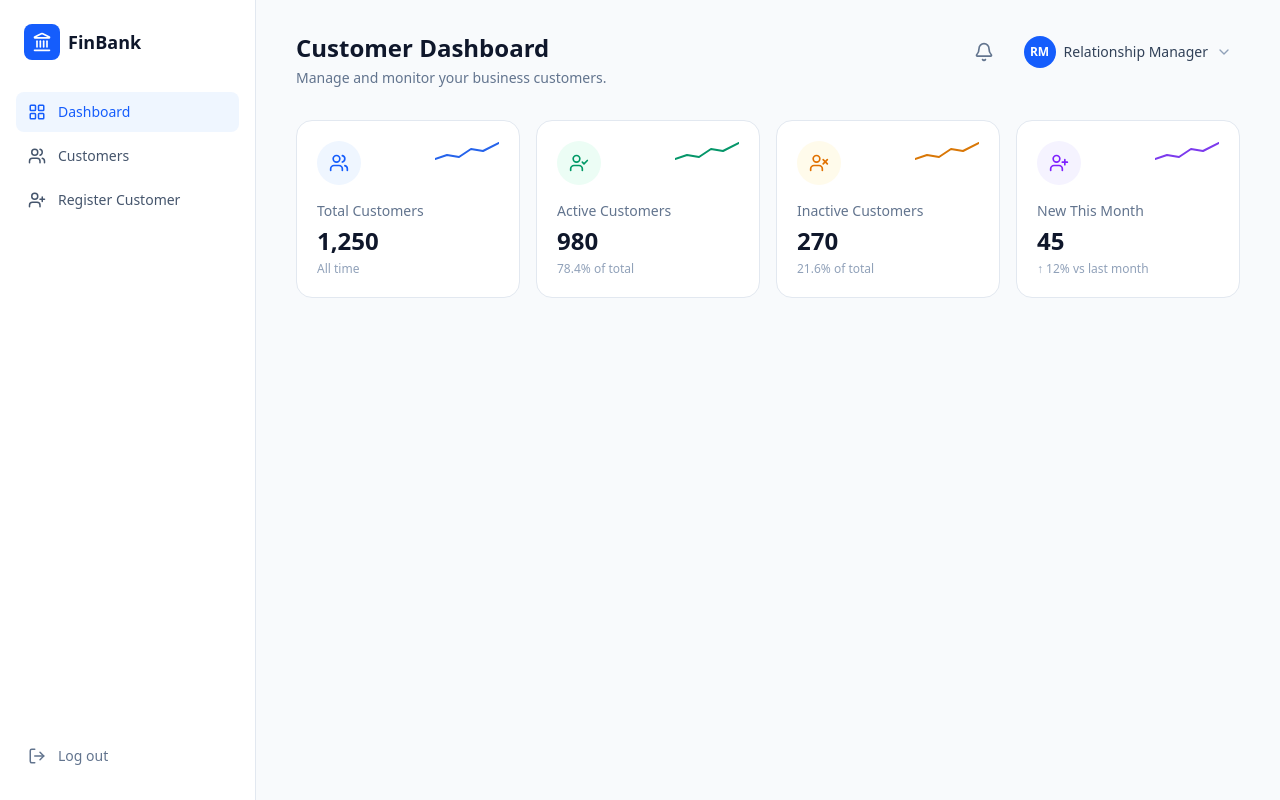
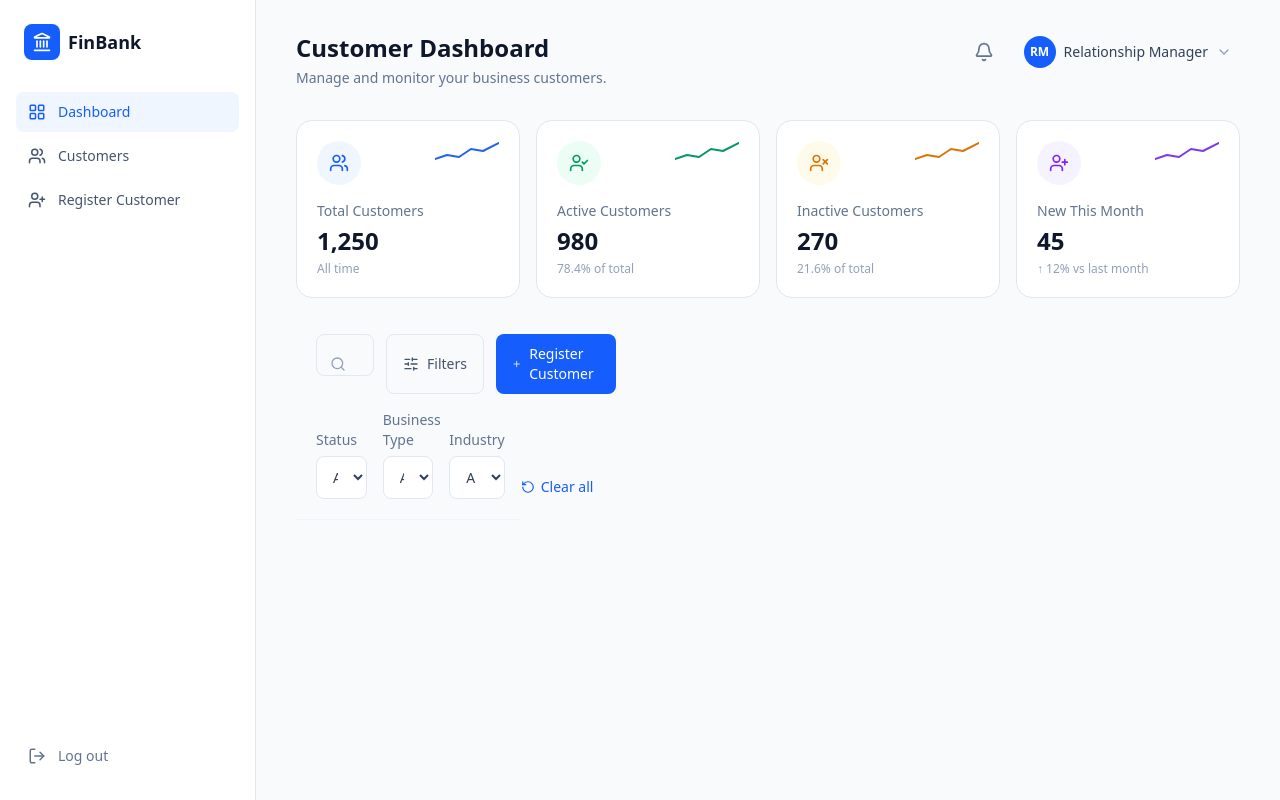
Before and after one commit to bakeji/customer-management-dashboard, a Next.js app: page / in a window 1280 px wide. Built offline with nearby package versions, Linux system fonts and the light colour scheme.

Commit message:
Add CustomerFilters component and implement filtering functionality in DashboardPage

```diff
--- a/app/page.tsx
+++ b/app/page.tsx
@@ -5,14 +5,47 @@ import { Users, UserCheck, UserX, UserPlus } from "lucide-react";
 import StatCard from "@/components/statCards";
 import Topbar from "@/components/Topbar";
 import { mockCustomers, dashboardStats } from "@/lib/mock-data";
-
-
-
-
-
+import CustomerFilters from "@/components/CustomerFilters";
+import { useMemo, useState } from "react";
+import { businessTypes, industries } from "@/lib/validation";
 type LoadState = "ready" | "loading" | "error";
 
 export default function DashboardPage() {
+
+  const [search, setSearch] = useState("");
+  const [status, setStatus] = useState("All Statuses");
+  const [businessType, setBusinessType] = useState("All Types");
+  const [industry, setIndustry] = useState("All Industries");
+  const [page, setPage] = useState(1);
+  const [pageSize, setPageSize] = useState(5);
+  const [loadState, setLoadState] = useState<LoadState>("ready");
+
+  const filtered = useMemo(() => {
+    return mockCustomers.filter((customer) => {
+      const matchesSearch =
+        search.trim() === "" ||
+        [customer.businessName, customer.contactPerson, customer.email]
+          .join(" ")
+          .toLowerCase()
+          .includes(search.trim().toLowerCase());
+      const matchesStatus = status === "All Statuses" || customer.status === status;
+      const matchesType = businessType === "All Types" || customer.businessType === businessType;
+      const matchesIndustry = industry === "All Industries" || customer.industry === industry;
+      return matchesSearch && matchesStatus && matchesType && matchesIndustry;
+    });
+  }, [search, status, businessType, industry]);
+
+  const totalItems = dashboardStats.total;
+  const totalPages = Math.max(1, Math.ceil(totalItems / pageSize));
+
+
+  const handleClearAll = () => {
+    setSearch("");
+    setStatus("All Statuses");
+    setBusinessType("All Types");
+    setIndustry("All Industries");
+    setPage(1);
+  };
 
 
 
@@ -54,6 +87,34 @@ export default function DashboardPage() {
           tone="violet"
         />
 
+
+        <CustomerFilters
+          search={search}
+          onSearchChange={(value) => {
+            setSearch(value);
+            setPage(1);
+          }}
+          status={status}
+          onStatusChange={(value) => {
+            setStatus(value);
+            setPage(1);
+          }}
+          businessType={businessType}
+          onBusinessTypeChange={(value) => {
+            setBusinessType(value);
+            setPage(1);
+          }}
+          industry={industry}
+          onIndustryChange={(value) => {
+            setIndustry(value);
+            setPage(1);
+          }}
+          onClearAll={handleClearAll}
+          statusOptions={["Active", "Pending", "Inactive"]}
+          businessTypeOptions={[...businessTypes]}
+          industryOptions={[...industries]}
+        />
+
       </div>
 
     </DashboardShell>
--- /dev/null
+++ b/components/CustomerFilters.tsx
@@ -0,0 +1,113 @@
+"use client";
+
+import { Search, SlidersHorizontal, RotateCcw, Plus } from "lucide-react";
+import Link from "next/link";
+
+interface CustomerFiltersProps {
+  search: string;
+  onSearchChange: (value: string) => void;
+  status: string;
+  onStatusChange: (value: string) => void;
+  businessType: string;
+  onBusinessTypeChange: (value: string) => void;
+  industry: string;
+  onIndustryChange: (value: string) => void;
+  onClearAll: () => void;
+  statusOptions: string[];
+  businessTypeOptions: string[];
+  industryOptions: string[];
+}
+
+export default function CustomerFilters({
+  search,
+  onSearchChange,
+  status,
+  onStatusChange,
+  businessType,
+  onBusinessTypeChange,
+  industry,
+  onIndustryChange,
+  onClearAll,
+  statusOptions,
+  businessTypeOptions,
+  industryOptions,
+}: CustomerFiltersProps) {
+  return (
+    <div className="border-b border-slate-100 p-5">
+      <div className="flex flex-col gap-3 sm:flex-row">
+        <div className="relative flex-1">
+          <Search className="pointer-events-none absolute left-3.5 top-1/2 h-4 w-4 -translate-y-1/2 text-slate-400" />
+          <input
+            type="text"
+            value={search}
+            onChange={(e) => onSearchChange(e.target.value)}
+            placeholder="Search by business name, contact person or email..."
+            className="w-full rounded-lg border border-slate-200 py-2.5 pl-10 pr-4 text-sm text-slate-700 placeholder:text-slate-400 focus:border-blue-500 focus:outline-none focus:ring-1 focus:ring-blue-500"
+          />
+        </div>
+
+        <button className="flex items-center gap-2 rounded-lg border border-slate-200 px-4 py-2.5 text-sm font-medium text-slate-600 hover:bg-slate-50">
+          <SlidersHorizontal className="h-4 w-4" />
+          Filters
+        </button>
+
+        <Link
+          href="/register"
+          className="flex items-center justify-center gap-2 rounded-lg bg-blue-600 px-4 py-2.5 text-sm font-medium text-white hover:bg-blue-700"
+        >
+          <Plus className="h-4 w-4" />
+          Register Customer
+        </Link>
+      </div>
+
+      <div className="mt-4 grid grid-cols-1 gap-4 sm:grid-cols-3 sm:items-end">
+        <FilterSelect label="Status" value={status} onChange={onStatusChange} options={["All Statuses", ...statusOptions]} />
+        <FilterSelect
+          label="Business Type"
+          value={businessType}
+          onChange={onBusinessTypeChange}
+          options={["All Types", ...businessTypeOptions]}
+        />
+        <div className="flex items-end gap-4">
+          <FilterSelect
+            label="Industry"
+            value={industry}
+            onChange={onIndustryChange}
+            options={["All Industries", ...industryOptions]}
+          />
+          <button
+            onClick={onClearAll}
+            className="mb-0.5 flex shrink-0 items-center gap-1.5 text-sm font-medium text-blue-600 hover:text-blue-700"
+          >
+            <RotateCcw className="h-3.5 w-3.5" />
+            Clear all
+          </button>
+        </div>
+      </div>
+    </div>
+  );
+}
+
+function FilterSelect({label, value, onChange, options,}: {
+  label: string;
+  value: string;
+  onChange: (value: string) => void;
+  options: string[];
+}) {
+  return (
+    <label className="block text-sm">
+      <span className="mb-1.5 block text-slate-500">{label}</span>
+      <select
+        value={value}
+        onChange={(e) => onChange(e.target.value)}
+        className="w-full rounded-lg border border-slate-200 bg-white px-3 py-2.5 text-sm text-slate-700 focus:border-blue-500 focus:outline-none focus:ring-1 focus:ring-blue-500"
+      >
+        {options.map((option) => (
+          <option key={option} value={option}>
+            {option}
+          </option>
+        ))}
+      </select>
+    </label>
+  );
+}
--- /dev/null
+++ b/lib/validation.tsx
@@ -0,0 +1,44 @@
+import { z } from "zod";
+
+export const businessTypes = ["Enterprise", "SME", "Startup"] as const;
+
+export const industries = [
+  "Logistics",
+  "Retail",
+  "Technology",
+  "Consulting",
+  "Agriculture",
+  "Manufacturing",
+  "Healthcare",
+  "Finance",
+  "Other",
+] as const;
+
+// Nigerian phone number: optional +234 / 0 prefix, then 9-10 digits.
+const phoneRegex = /^(\+234|0)[789][01]\d{8}$/;
+
+export const customerSchema = z.object({
+  businessName: z
+    .string()
+    .trim()
+    .min(2, "Business name must be at least 2 characters")
+    .max(100, "Business name must be under 100 characters"),
+  businessType: z.enum(businessTypes, {
+    message: "Select a business type",
+  }),
+  industry: z.enum(industries, {
+    message: "Select an industry",
+  }),
+  contactPerson: z
+    .string()
+    .trim()
+    .min(2, "Contact person's name must be at least 2 characters")
+    .max(100, "Contact person's name must be under 100 characters"),
+  phone: z
+    .string()
+    .trim()
+    .regex(phoneRegex, "Enter a valid Nigerian phone number, e.g. +234 803 123 4567"),
+  email: z.string().trim().min(1, "Email is required").email("Enter a valid email address"),
+});
+
+export type CustomerFormValues = z.infer<typeof customerSchema>;
--- a/package.json
+++ b/package.json
@@ -9,11 +9,14 @@
     "lint": "eslint"
   },
   "dependencies": {
+    "@hookform/resolvers": "^5.7.1",
     "firebase": "^12.17.1",
     "lucide-react": "^1.28.0",
     "next": "16.3.0",
     "react": "19.2.8",
-    "react-dom": "19.2.8"
+    "react-dom": "19.2.8",
+    "react-hook-form": "^7.84.0",
+    "zod": "^4.4.3"
   },
   "devDependencies": {
     "@tailwindcss/postcss": "^4",
```
Also changed, not shown: 1 other file (tests, documents, lock files or other folders).
